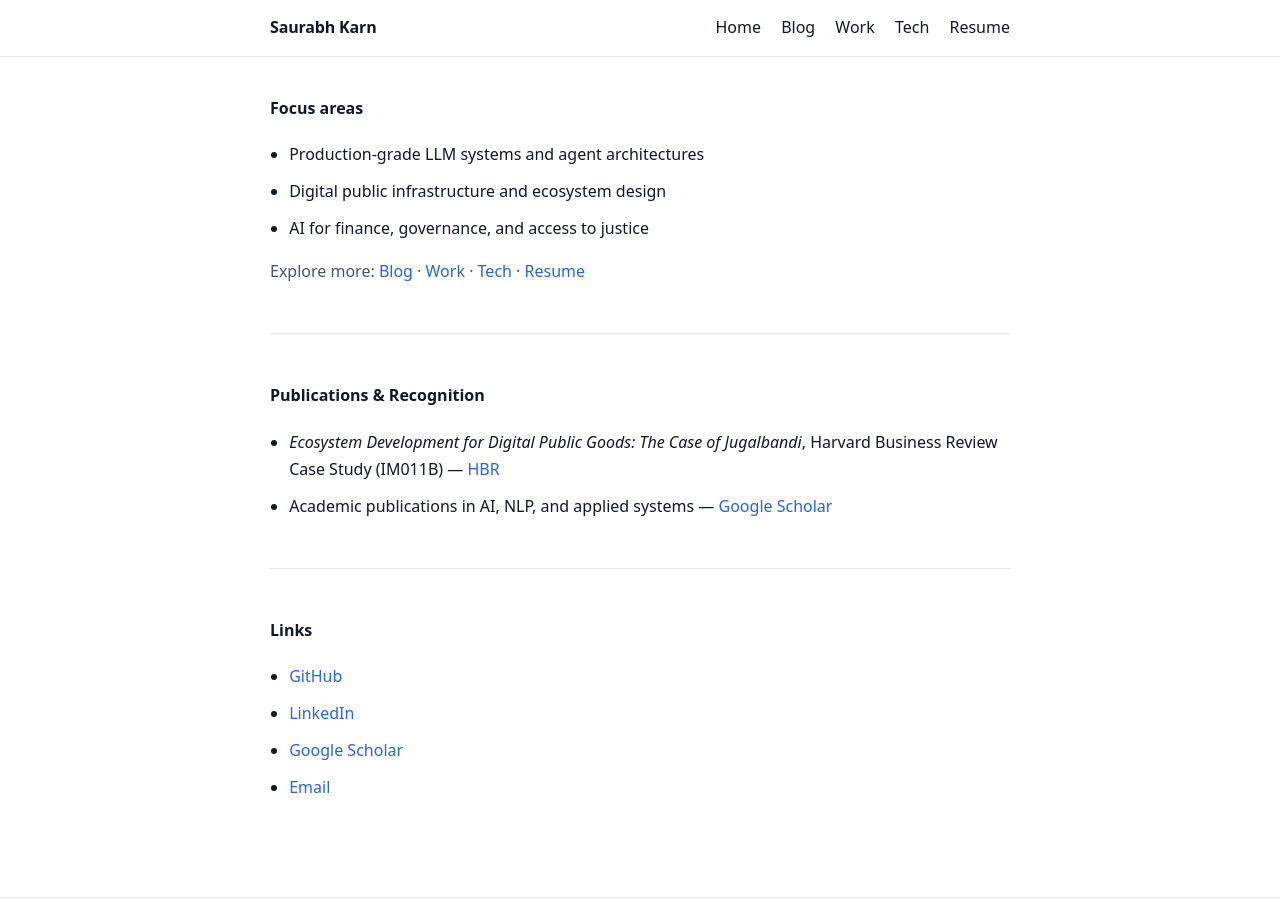
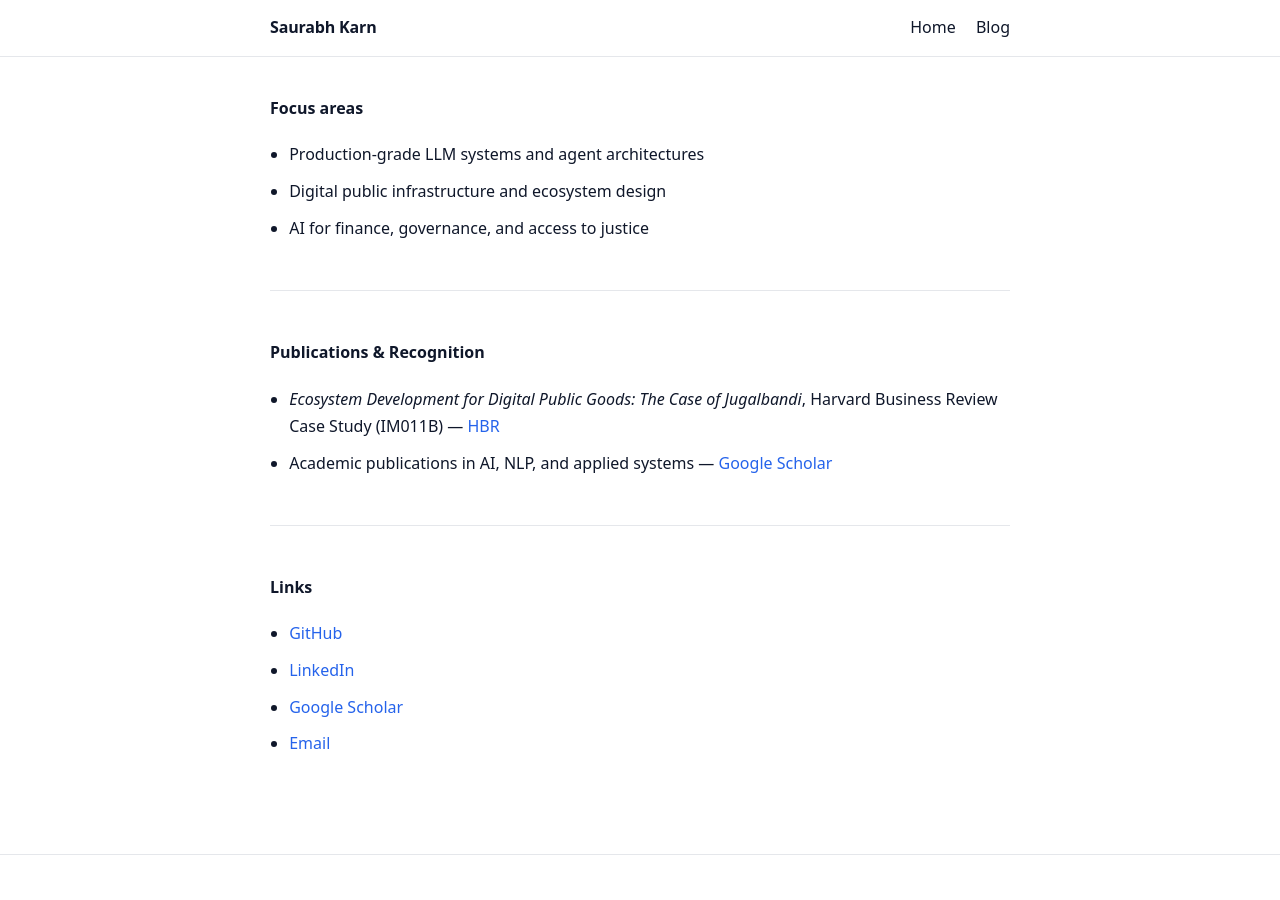
Before and after one commit to saurabh-karn/saurabh-karn.github.io, a Jekyll site: the page built from index.html, in a window 1280 px wide and 900 px high, scrolled down 717 px. Built offline with Jekyll 4.4.1, drawn with Linux system fonts in a browser that asks for light colours.

Commit message:
Remove Work, Tech, and Resume from navigation

```diff
--- a/_includes/header.html
+++ b/_includes/header.html
@@ -4,9 +4,6 @@
     <nav class="site-nav" aria-label="Primary">
       <a href="{{ '/' | relative_url }}">Home</a>
       <a href="{{ '/blog/' | relative_url }}">Blog</a>
-      <a href="{{ '/work/' | relative_url }}">Work</a>
-      <a href="{{ '/tech/' | relative_url }}">Tech</a>
-      <a href="{{ '/resume/' | relative_url }}">Resume</a>
     </nav>
   </div>
 </header>
--- a/index.html
+++ b/index.html
@@ -128,7 +128,6 @@ description: Engineer, Founder, AI & Digital Public Infrastructure
     <li>Digital public infrastructure and ecosystem design</li>
     <li>AI for finance, governance, and access to justice</li>
   </ul>
-  <p class="muted">Explore more: <a href="{{ '/blog/' | relative_url }}">Blog</a> · <a href="{{ '/work/' | relative_url }}">Work</a> · <a href="{{ '/tech/' | relative_url }}">Tech</a> · <a href="{{ '/resume/' | relative_url }}">Resume</a></p>
 </section>
 
 <hr />
```
